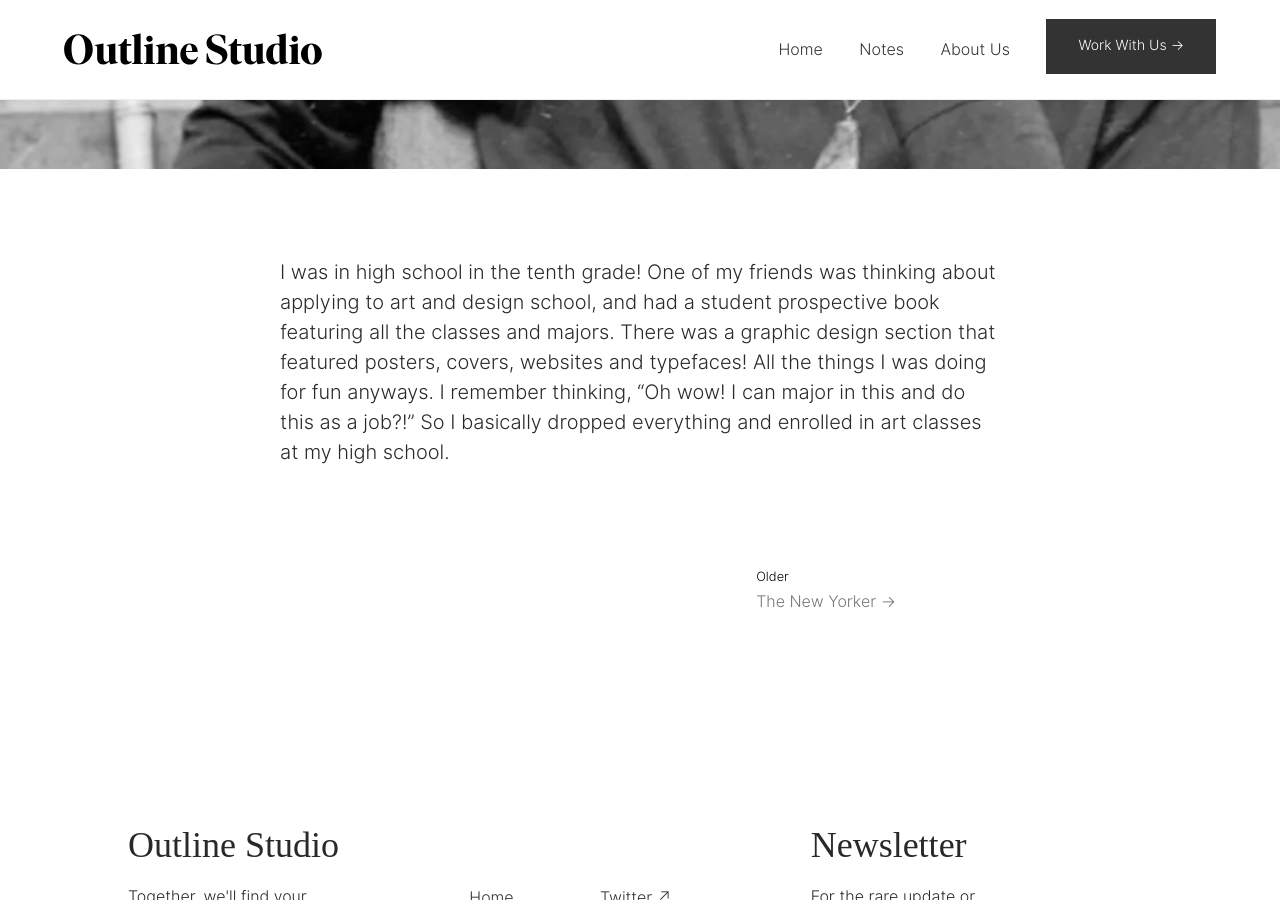
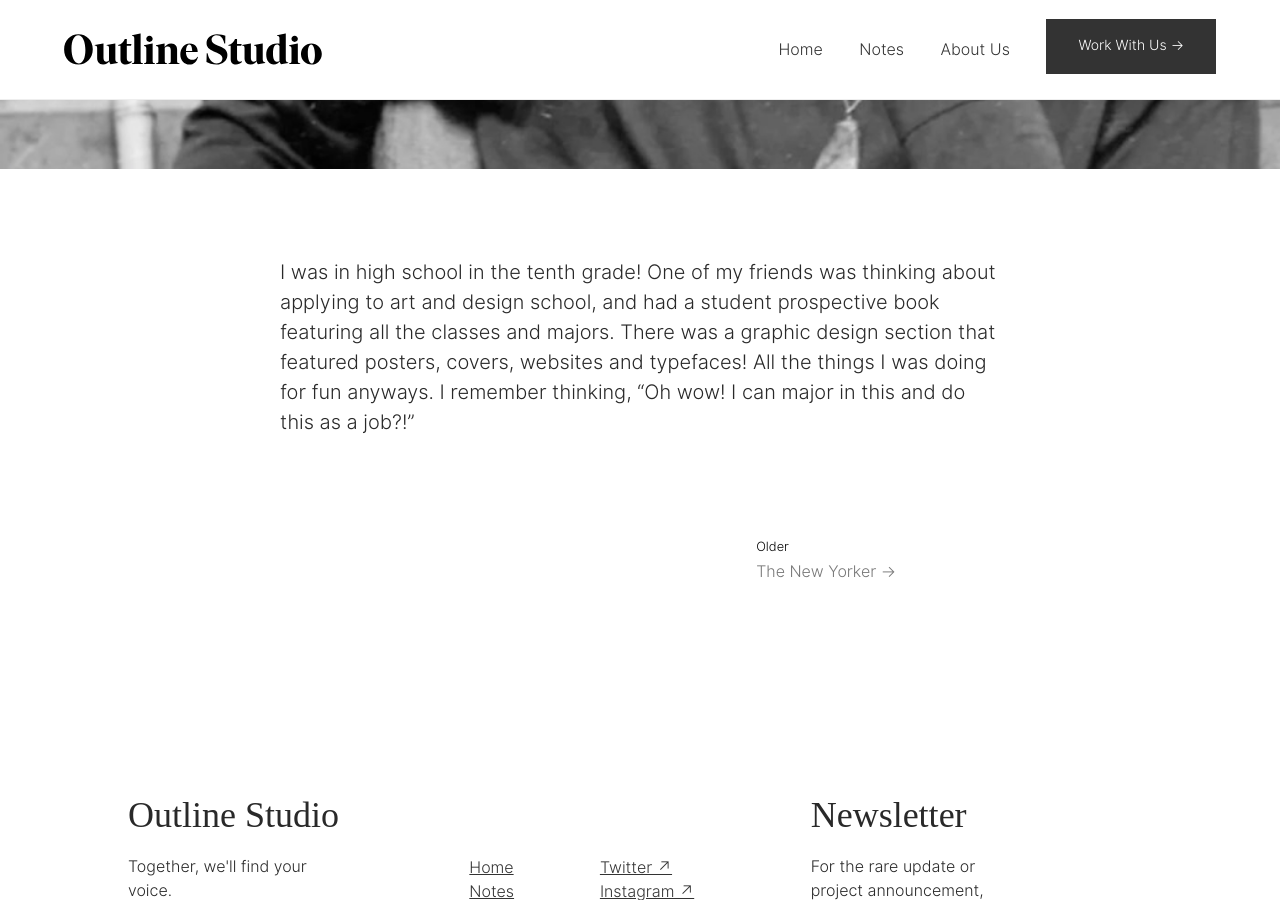
Before and after one commit to aarongilmore/outline-studio, a Jekyll site: the page built from _notes/hate-that-doesnt-hide.md, in a window 1280 px wide and 900 px high, scrolled down 1944 px. Built offline with Jekyll 4.4.1, drawn with Linux system fonts in a browser that asks for light colours; nearby versions of some CDN libraries; some web fonts are replaced.

Commit message:
Updated Hate That Doesnt Hide

```diff
--- a/_notes/hate-that-doesnt-hide.md
+++ b/_notes/hate-that-doesnt-hide.md
@@ -22,4 +22,4 @@ My task was to find a piece suitable for entering in competition in the Prose ca
 
 ![Ursula K. le Guin](/assets/posts/2019-06-11/le-guin.jpg){:class="full-width-image"}
 
-I was in high school in the tenth grade! One of my friends was thinking about applying to art and design school, and had a student prospective book featuring all the classes and majors. There was a graphic design section that featured posters, covers, websites and typefaces! All the things I was doing for fun anyways. I remember thinking, “Oh wow! I can major in this and do this as a job?!” So I basically dropped everything and enrolled in art classes at my high school.
+I was in high school in the tenth grade! One of my friends was thinking about applying to art and design school, and had a student prospective book featuring all the classes and majors. There was a graphic design section that featured posters, covers, websites and typefaces! All the things I was doing for fun anyways. I remember thinking, “Oh wow! I can major in this and do this as a job?!”
```
